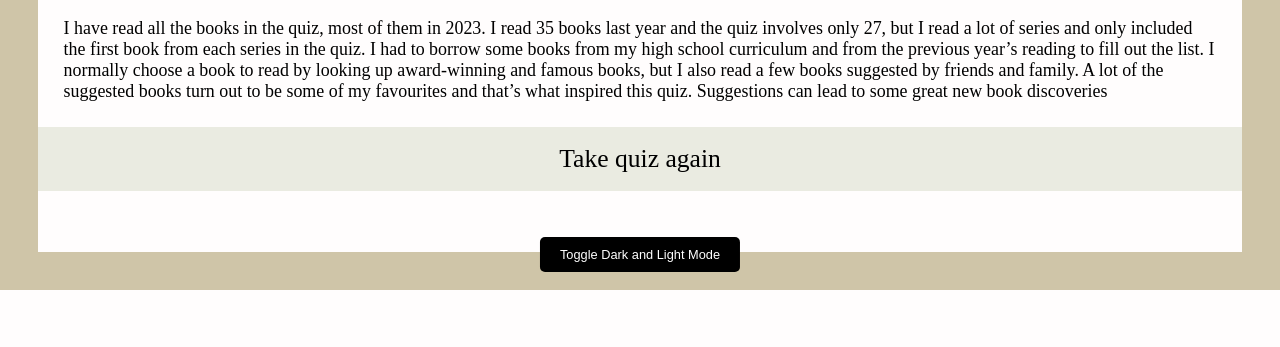
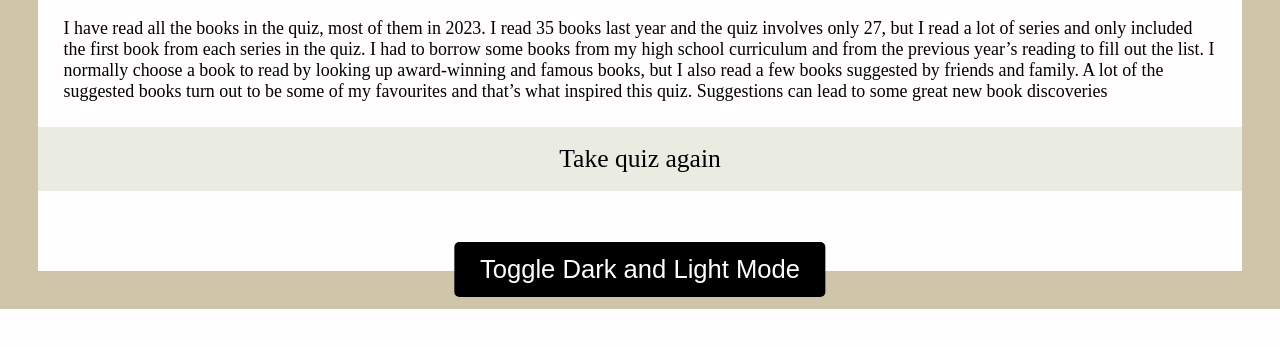
Before and after one commit to RiverCarley/quiz, a plain HTML site: page about.html in a window 1280 px wide. Shown: the part 669-1016 px from the top of the page. Drawn offline with Linux system fonts and the light colour scheme.

Commit message:
toggle fix

```diff
--- a/about.html
+++ b/about.html
@@ -6,12 +6,11 @@
         <title>Book Suggester About</title>
         <link id="stylesheet" rel="stylesheet" href="styles3.css">
         <style>
-            /* Additional styles for the button */
            button {
-                font-size: 1vw; /* Adjust the font size */
-                padding: 10px 20px; /* Adjust the padding */
+            font-size: 2vw; /* Adjust the font size */
+            padding: 1vw 2vw; /* Adjust the padding */
             position: relative; /* Change the position */
-                top: 20px; /* Adjust the distance from the top */
+            top: 2vw; /* Adjust the distance from the top */
             left: 50%; /* Center horizontally */
             transform: translateX(-50%); /* Offset half of the button's width */
             background-color: #000000; /* Green background color */
```
Also changed, not shown: index.html (+3 -3 lines). Lines whose indentation alone changed are shown as unchanged.
